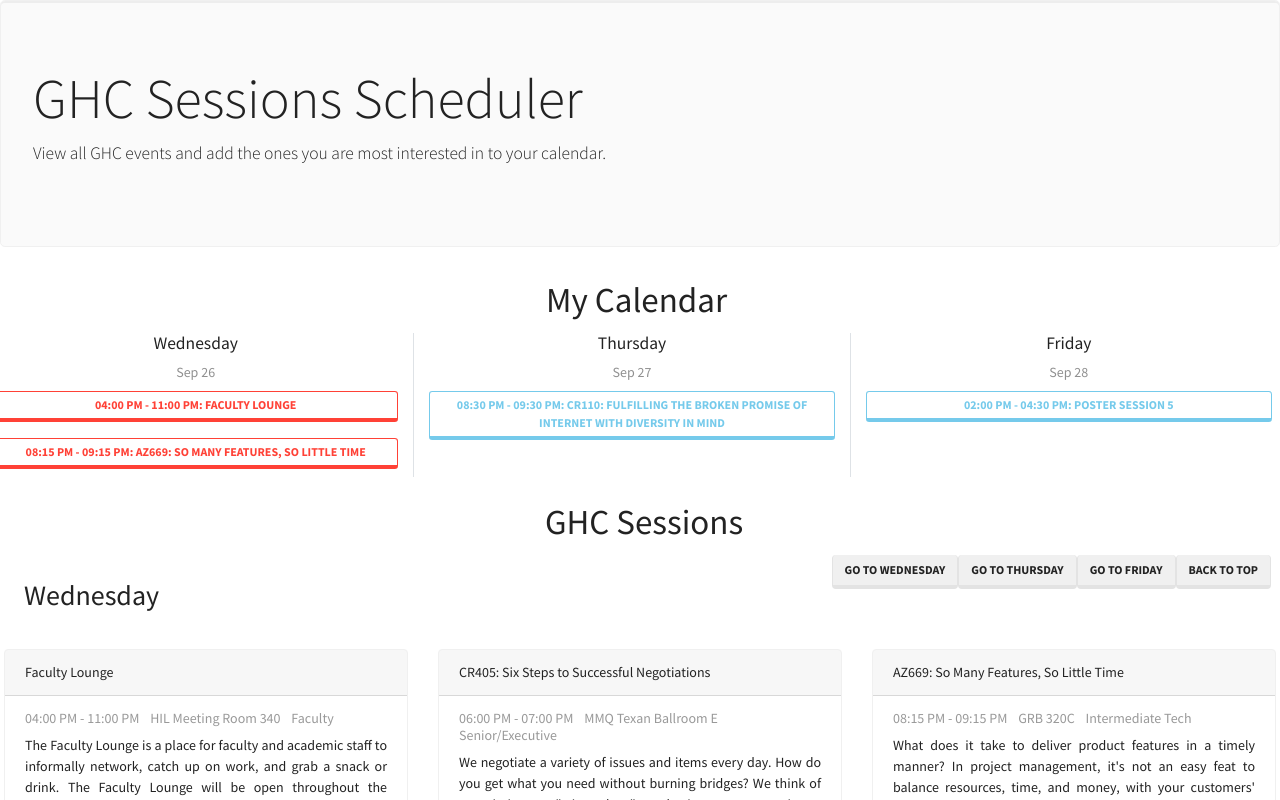
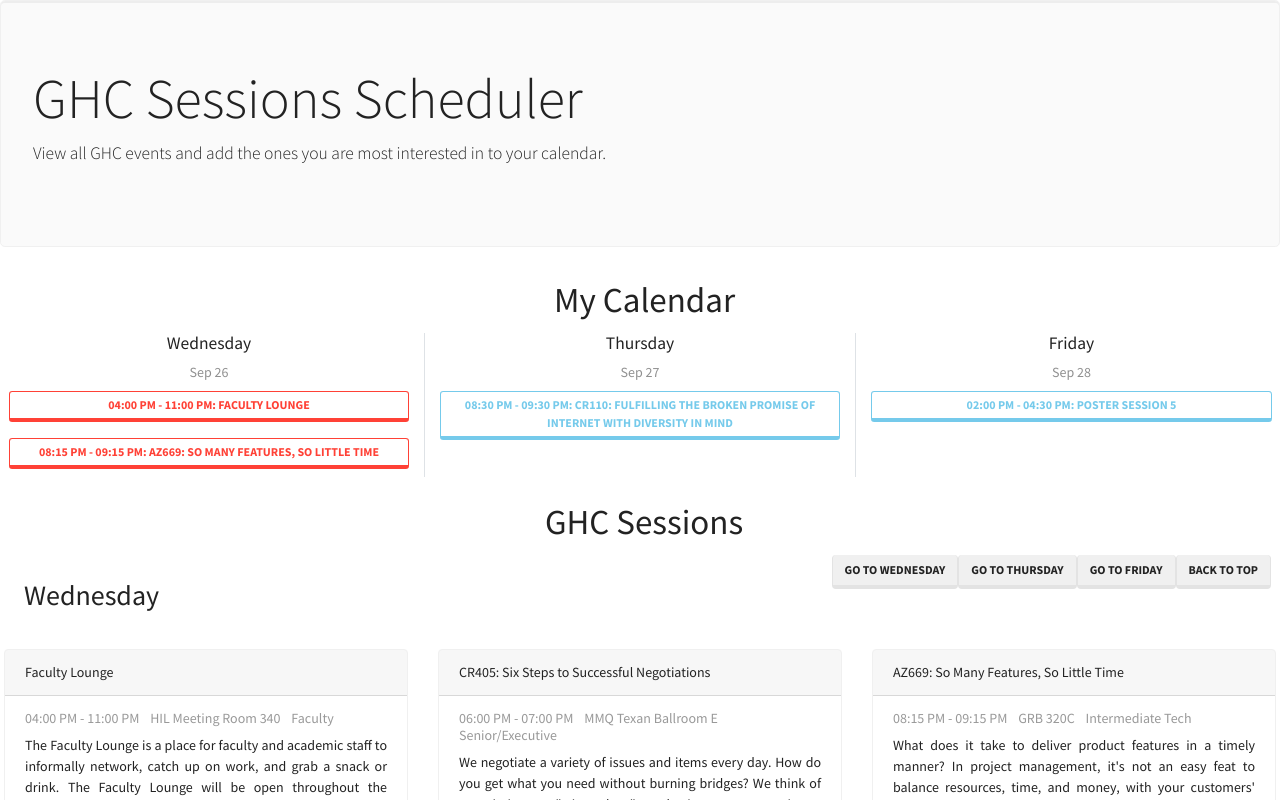
Before and after one commit to agathao/ghcTest, an Angular app: page / in a window 1280 px wide. Shown: the top 800 px of the page. Built offline with nearby package versions, Linux system fonts and the light colour scheme; a web font is replaced by a local one.

Commit message:
Renaming distribution folder

```diff
--- a/angular.json
+++ b/angular.json
@@ -13,7 +13,7 @@
         "build": {
           "builder": "@angular-devkit/build-angular:browser",
           "options": {
-            "outputPath": "dist/agenda",
+            "outputPath": "dist/ghcSessionsScheduler",
             "index": "src/index.html",
             "main": "src/main.ts",
             "polyfills": "src/polyfills.ts",
--- a/src/app/app.component.html
+++ b/src/app/app.component.html
@@ -3,7 +3,7 @@
   <p class="lead">{{ description }}</p>
 </div>
 <div class="row mt4">
-  <div class="col pl-2">
+  <div class="col pl-4">
     <app-calendar></app-calendar>
   </div>
 </div>
```
